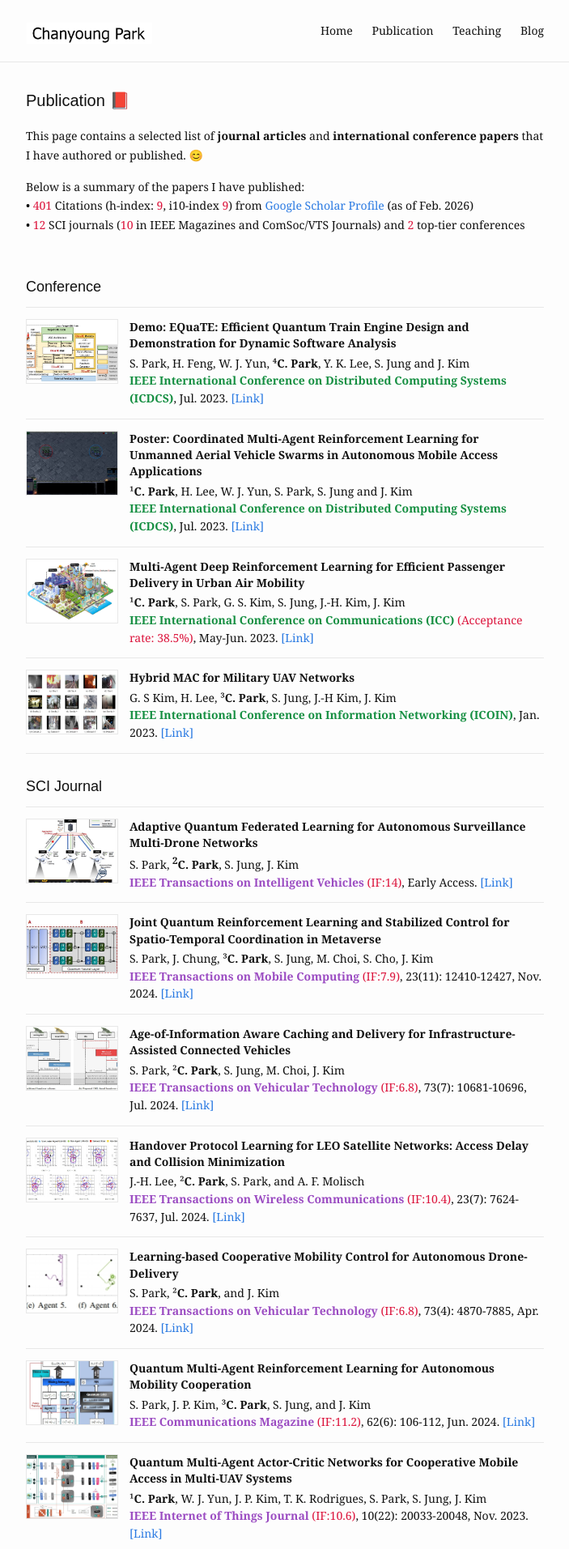
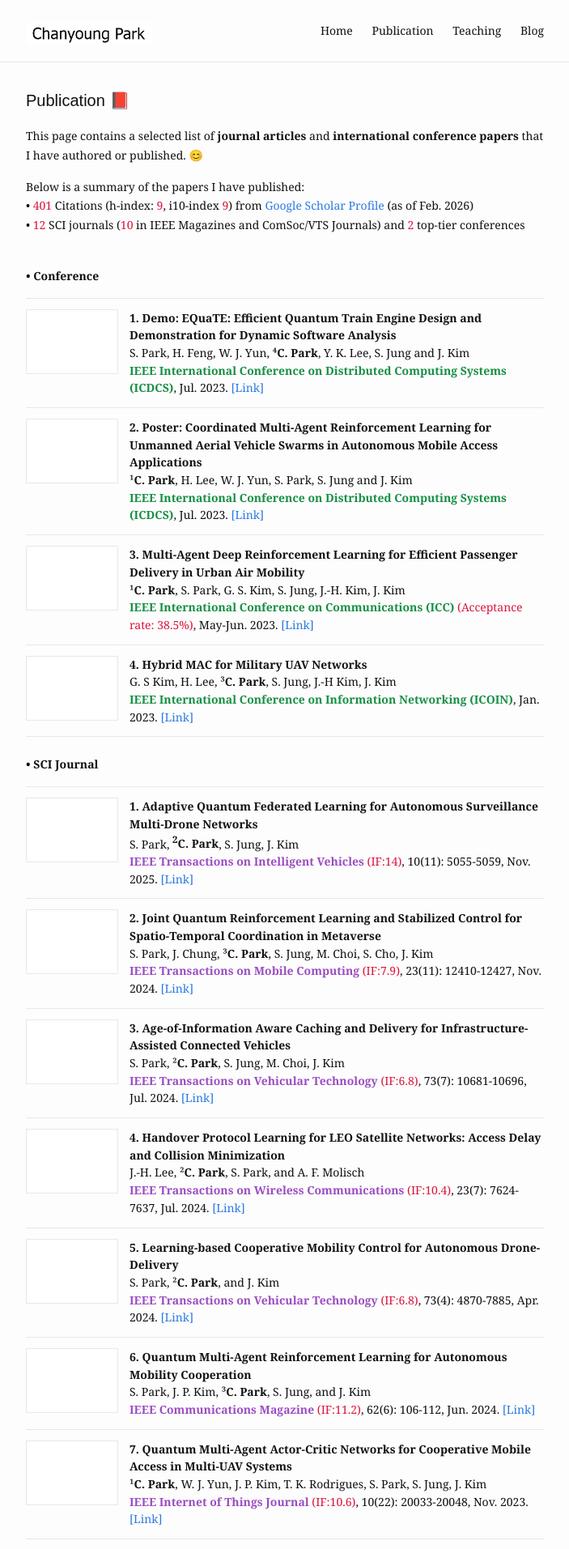
Before and after one commit to cosdeneb/cosdeneb.github.io, a Jekyll site: the page built from publication.md, in a window 1280 px wide. Shown: the top 1913 px of the page at 81% size, without its empty margins (288-991 px from the left). Built offline with Jekyll 4.4.1, drawn with Linux system fonts in a browser that asks for light colours; some of the changed text lies outside the part shown.

Commit message:
Update publication placeholders and CV

```diff
--- a/_sass/_site.scss
+++ b/_sass/_site.scss
@@ -9,62 +9,6 @@
     margin-bottom: 20px;
     margin-left: 0px;
   }
-}
-
-.home-section-title,
-.publication-section-title {
-  clear: both;
-  font-size: 18px;
-  line-height: 1.4;
-  margin-top: 28px;
-  margin-bottom: 12px;
-}
-
-.publication-list {
-  clear: both;
-  margin-bottom: 22px;
-}
-
-.publication-item {
-  display: flex;
-  gap: 14px;
-  padding: 14px 0;
-  border-top: 1px solid $grey-color-light;
-}
-
-.publication-list .publication-item:last-child {
-  border-bottom: 1px solid $grey-color-light;
-}
-
-.publication-thumb {
-  flex: 0 0 112px;
-  width: 112px;
-  height: 78px;
-  object-fit: cover;
-  border: 1px solid $grey-color-light;
-  background-color: #fff;
-}
-
-.publication-content {
-  flex: 1;
-  min-width: 0;
-  line-height: 1.55;
-}
-
-.publication-title {
-  font-weight: bold;
-  line-height: 1.45;
-  margin-bottom: 3px;
-}
-
-.publication-list.compact .publication-item {
-  padding: 12px 0;
-}
-
-.publication-list.compact .publication-thumb {
-  flex-basis: 96px;
-  width: 96px;
-  height: 66px;
 }
 
 .venue {
@@ -83,8 +27,34 @@
   color: #dc143c;
 }
 
-.publication-more {
-  margin-top: -8px;
+.publication-list {
+  clear: both;
+  margin-bottom: 22px;
+}
+
+.publication-item {
+  display: flex;
+  gap: 14px;
+  padding: 13px 0;
+  border-top: 1px solid $grey-color-light;
+}
+
+.publication-list .publication-item:last-child {
+  border-bottom: 1px solid $grey-color-light;
+}
+
+.publication-placeholder {
+  flex: 0 0 112px;
+  width: 112px;
+  height: 78px;
+  border: 1px solid $grey-color-light;
+  background-color: #fff;
+}
+
+.publication-content {
+  flex: 1;
+  min-width: 0;
+  line-height: 1.55;
 }
 
 @include media-query($on-mobile) {
@@ -92,8 +62,7 @@
     gap: 10px;
   }
 
-  .publication-thumb,
-  .publication-list.compact .publication-thumb {
+  .publication-placeholder {
     flex-basis: 82px;
     width: 82px;
     height: 58px;
--- a/publication.md
+++ b/publication.md
@@ -12,154 +12,154 @@ Below is a summary of the papers I have published: <br/>
 • <span class="metric">12</span> SCI journals (<span class="metric">10</span> in IEEE Magazines and ComSoc/VTS Journals) and <span class="metric">2</span> top-tier conferences <br/>
 <br/>
 
-<h2 class="publication-section-title">Conference</h2>
+<p><b>• Conference</b></p>
 
 <div class="publication-list">
   <div class="publication-item">
-    <img src="{{ '/assets/img/paper/equate.jpg' | absolute_url }}" alt="EQuaTE demo representative figure" class="publication-thumb" />
+    <div class="publication-placeholder" aria-hidden="true"></div>
     <div class="publication-content">
-      <div class="publication-title">Demo: EQuaTE: Efficient Quantum Train Engine Design and Demonstration for Dynamic Software Analysis</div>
-      <div>S. Park, H. Feng, W. J. Yun, ⁴<b>C. Park</b>, Y. K. Lee, S. Jung and J. Kim</div>
-      <div><span class="venue conference">IEEE International Conference on Distributed Computing Systems (ICDCS)</span>, Jul. 2023. <a href="https://ieeexplore.ieee.org/abstract/document/10272530">[Link]</a></div>
+      <b>1. Demo: EQuaTE: Efficient Quantum Train Engine Design and Demonstration for Dynamic Software Analysis</b><br/>
+      S. Park, H. Feng, W. J. Yun, ⁴<b>C. Park</b>, Y. K. Lee, S. Jung and J. Kim <br/>
+      <span class="venue conference">IEEE International Conference on Distributed Computing Systems (ICDCS)</span>, Jul. 2023. <a href="https://ieeexplore.ieee.org/abstract/document/10272530">[Link]</a>
     </div>
   </div>
 
   <div class="publication-item">
-    <img src="{{ '/assets/img/paper/smac.jpg' | absolute_url }}" alt="Coordinated multi-agent reinforcement learning representative figure" class="publication-thumb" />
+    <div class="publication-placeholder" aria-hidden="true"></div>
     <div class="publication-content">
-      <div class="publication-title">Poster: Coordinated Multi-Agent Reinforcement Learning for Unmanned Aerial Vehicle Swarms in Autonomous Mobile Access Applications</div>
-      <div>¹<b>C. Park</b>, H. Lee, W. J. Yun, S. Park, S. Jung and J. Kim</div>
-      <div><span class="venue conference">IEEE International Conference on Distributed Computing Systems (ICDCS)</span>, Jul. 2023. <a href="https://ieeexplore.ieee.org/abstract/document/10272444">[Link]</a></div>
+      <b>2. Poster: Coordinated Multi-Agent Reinforcement Learning for Unmanned Aerial Vehicle Swarms in Autonomous Mobile Access Applications</b><br/>
+      ¹<b>C. Park</b>, H. Lee, W. J. Yun, S. Park, S. Jung and J. Kim <br/>
+      <span class="venue conference">IEEE International Conference on Distributed Computing Systems (ICDCS)</span>, Jul. 2023. <a href="https://ieeexplore.ieee.org/abstract/document/10272444">[Link]</a>
     </div>
   </div>
 
   <div class="publication-item">
-    <img src="{{ '/assets/img/paper/tiv.jpg' | absolute_url }}" alt="Urban air mobility representative figure" class="publication-thumb" />
+    <div class="publication-placeholder" aria-hidden="true"></div>
     <div class="publication-content">
-      <div class="publication-title">Multi-Agent Deep Reinforcement Learning for Efficient Passenger Delivery in Urban Air Mobility</div>
-      <div>¹<b>C. Park</b>, S. Park, G. S. Kim, S. Jung, J.-H. Kim, J. Kim</div>
-      <div><span class="venue conference">IEEE International Conference on Communications (ICC)</span> <span class="metric">(Acceptance rate: 38.5%)</span>, May-Jun. 2023. <a href="https://ieeexplore.ieee.org/abstract/document/10279436">[Link]</a></div>
+      <b>3. Multi-Agent Deep Reinforcement Learning for Efficient Passenger Delivery in Urban Air Mobility</b><br/>
+      ¹<b>C. Park</b>, S. Park, G. S. Kim, S. Jung, J.-H. Kim, J. Kim <br/>
+      <span class="venue conference">IEEE International Conference on Communications (ICC)</span> <span class="metric">(Acceptance rate: 38.5%)</span>, May-Jun. 2023. <a href="https://ieeexplore.ieee.org/abstract/document/10279436">[Link]</a>
     </div>
   </div>
 
   <div class="publication-item">
-    <img src="{{ '/assets/img/paper/access_img.jpg' | absolute_url }}" alt="Hybrid MAC representative figure" class="publication-thumb" />
+    <div class="publication-placeholder" aria-hidden="true"></div>
     <div class="publication-content">
-      <div class="publication-title">Hybrid MAC for Military UAV Networks</div>
-      <div>G. S Kim, H. Lee, ³<b>C. Park</b>, S. Jung, J.-H Kim, J. Kim</div>
-      <div><span class="venue conference">IEEE International Conference on Information Networking (ICOIN)</span>, Jan. 2023. <a href="https://ieeexplore.ieee.org/abstract/document/10048910">[Link]</a></div>
+      <b>4. Hybrid MAC for Military UAV Networks</b><br/>
+      G. S Kim, H. Lee, ³<b>C. Park</b>, S. Jung, J.-H Kim, J. Kim <br/>
+      <span class="venue conference">IEEE International Conference on Information Networking (ICOIN)</span>, Jan. 2023. <a href="https://ieeexplore.ieee.org/abstract/document/10048910">[Link]</a>
     </div>
   </div>
 </div>
 
-<h2 class="publication-section-title">SCI Journal</h2>
+<p><b>• SCI Journal</b></p>
 
 <div class="publication-list">
   <div class="publication-item">
-    <img src="{{ '/assets/img/paper/TIV_2025.png' | absolute_url }}" alt="Adaptive quantum federated learning representative figure" class="publication-thumb" />
+    <div class="publication-placeholder" aria-hidden="true"></div>
     <div class="publication-content">
-      <div class="publication-title">Adaptive Quantum Federated Learning for Autonomous Surveillance Multi-Drone Networks</div>
-      <div>S. Park, <b><sup>2</sup>C. Park</b>, S. Jung, J. Kim</div>
-      <div><span class="venue journal">IEEE Transactions on Intelligent Vehicles</span> <span class="metric">(IF:14)</span>, Early Access. <a href="https://ieeexplore.ieee.org/abstract/document/10764760">[Link]</a></div>
+      <b>1. Adaptive Quantum Federated Learning for Autonomous Surveillance Multi-Drone Networks</b><br/>
+      S. Park, <b><sup>2</sup>C. Park</b>, S. Jung, J. Kim <br/>
+      <span class="venue journal">IEEE Transactions on Intelligent Vehicles</span> <span class="metric">(IF:14)</span>, 10(11): 5055-5059, Nov. 2025. <a href="https://ieeexplore.ieee.org/abstract/document/10764760">[Link]</a>
     </div>
   </div>
 
   <div class="publication-item">
-    <img src="{{ '/assets/img/paper/QNN.jpg' | absolute_url }}" alt="Quantum reinforcement learning representative figure" class="publication-thumb" />
+    <div class="publication-placeholder" aria-hidden="true"></div>
     <div class="publication-content">
-      <div class="publication-title">Joint Quantum Reinforcement Learning and Stabilized Control for Spatio-Temporal Coordination in Metaverse</div>
-      <div>S. Park, J. Chung, ³<b>C. Park</b>, S. Jung, M. Choi, S. Cho, J. Kim</div>
-      <div><span class="venue journal">IEEE Transactions on Mobile Computing</span> <span class="metric">(IF:7.9)</span>, 23(11): 12410-12427, Nov. 2024. <a href="https://ieeexplore.ieee.org/abstract/document/10543150">[Link]</a></div>
+      <b>2. Joint Quantum Reinforcement Learning and Stabilized Control for Spatio-Temporal Coordination in Metaverse</b><br/>
+      S. Park, J. Chung, ³<b>C. Park</b>, S. Jung, M. Choi, S. Cho, J. Kim <br/>
+      <span class="venue journal">IEEE Transactions on Mobile Computing</span> <span class="metric">(IF:7.9)</span>, 23(11): 12410-12427, Nov. 2024. <a href="https://ieeexplore.ieee.org/abstract/document/10543150">[Link]</a>
     </div>
   </div>
 
   <div class="publication-item">
-    <img src="{{ '/assets/img/paper/DHO.jpg' | absolute_url }}" alt="Connected vehicles caching representative figure" class="publication-thumb" />
+    <div class="publication-placeholder" aria-hidden="true"></div>
     <div class="publication-content">
-      <div class="publication-title">Age-of-Information Aware Caching and Delivery for Infrastructure-Assisted Connected Vehicles</div>
-      <div>S. Park, ²<b>C. Park</b>, S. Jung, M. Choi, J. Kim</div>
-      <div><span class="venue journal">IEEE Transactions on Vehicular Technology</span> <span class="metric">(IF:6.8)</span>, 73(7): 10681-10696, Jul. 2024. <a href="https://ieeexplore.ieee.org/abstract/document/10491361">[Link]</a></div>
+      <b>3. Age-of-Information Aware Caching and Delivery for Infrastructure-Assisted Connected Vehicles</b><br/>
+      S. Park, ²<b>C. Park</b>, S. Jung, M. Choi, J. Kim <br/>
+      <span class="venue journal">IEEE Transactions on Vehicular Technology</span> <span class="metric">(IF:6.8)</span>, 73(7): 10681-10696, Jul. 2024. <a href="https://ieeexplore.ieee.org/abstract/document/10491361">[Link]</a>
     </div>
   </div>
 
   <div class="publication-item">
-    <img src="{{ '/assets/img/paper/pos.jpg' | absolute_url }}" alt="LEO satellite handover representative figure" class="publication-thumb" />
+    <div class="publication-placeholder" aria-hidden="true"></div>
     <div class="publication-content">
-      <div class="publication-title">Handover Protocol Learning for LEO Satellite Networks: Access Delay and Collision Minimization</div>
-      <div>J.-H. Lee, ²<b>C. Park</b>, S. Park, and A. F. Molisch</div>
-      <div><span class="venue journal">IEEE Transactions on Wireless Communications</span> <span class="metric">(IF:10.4)</span>, 23(7): 7624-7637, Jul. 2024. <a href="https://ieeexplore.ieee.org/abstract/document/10371217">[Link]</a></div>
+      <b>4. Handover Protocol Learning for LEO Satellite Networks: Access Delay and Collision Minimization</b><br/>
+      J.-H. Lee, ²<b>C. Park</b>, S. Park, and A. F. Molisch <br/>
+      <span class="venue journal">IEEE Transactions on Wireless Communications</span> <span class="metric">(IF:10.4)</span>, 23(7): 7624-7637, Jul. 2024. <a href="https://ieeexplore.ieee.org/abstract/document/10371217">[Link]</a>
     </div>
   </div>
 
   <div class="publication-item">
-    <img src="{{ '/assets/img/paper/traj.jpg' | absolute_url }}" alt="Drone delivery trajectory representative figure" class="publication-thumb" />
+    <div class="publication-placeholder" aria-hidden="true"></div>
     <div class="publication-content">
-      <div class="publication-title">Learning-based Cooperative Mobility Control for Autonomous Drone-Delivery</div>
-      <div>S. Park, ²<b>C. Park</b>, and J. Kim</div>
-      <div><span class="venue journal">IEEE Transactions on Vehicular Technology</span> <span class="metric">(IF:6.8)</span>, 73(4): 4870-7885, Apr. 2024. <a href="https://ieeexplore.ieee.org/abstract/document/10310117">[Link]</a></div>
+      <b>5. Learning-based Cooperative Mobility Control for Autonomous Drone-Delivery</b><br/>
+      S. Park, ²<b>C. Park</b>, and J. Kim <br/>
+      <span class="venue journal">IEEE Transactions on Vehicular Technology</span> <span class="metric">(IF:6.8)</span>, 73(4): 4870-7885, Apr. 2024. <a href="https://ieeexplore.ieee.org/abstract/document/10310117">[Link]</a>
     </div>
   </div>
 
   <div class="publication-item">
-    <img src="{{ '/assets/img/paper/Q2MIX.jpg' | absolute_url }}" alt="Quantum multi-agent reinforcement learning representative figure" class="publication-thumb" />
+    <div class="publication-placeholder" aria-hidden="true"></div>
     <div class="publication-content">
-      <div class="publication-title">Quantum Multi-Agent Reinforcement Learning for Autonomous Mobility Cooperation</div>
-      <div>S. Park, J. P. Kim, ³<b>C. Park</b>, S. Jung, and J. Kim</div>
-      <div><span class="venue journal">IEEE Communications Magazine</span> <span class="metric">(IF:11.2)</span>, 62(6): 106-112, Jun. 2024. <a href="https://ieeexplore.ieee.org/abstract/document/10232949">[Link]</a></div>
+      <b>6. Quantum Multi-Agent Reinforcement Learning for Autonomous Mobility Cooperation</b><br/>
+      S. Park, J. P. Kim, ³<b>C. Park</b>, S. Jung, and J. Kim <br/>
+      <span class="venue journal">IEEE Communications Magazine</span> <span class="metric">(IF:11.2)</span>, 62(6): 106-112, Jun. 2024. <a href="https://ieeexplore.ieee.org/abstract/document/10232949">[Link]</a>
     </div>
   </div>
 
   <div class="publication-item">
-    <img src="{{ '/assets/img/paper/commnet.jpg' | absolute_url }}" alt="Multi-UAV access representative figure" class="publication-thumb" />
+    <div class="publication-placeholder" aria-hidden="true"></div>
     <div class="publication-content">
-      <div class="publication-title">Quantum Multi-Agent Actor-Critic Networks for Cooperative Mobile Access in Multi-UAV Systems</div>
-      <div>¹<b>C. Park</b>, W. J. Yun, J. P. Kim, T. K. Rodrigues, S. Park, S. Jung, J. Kim</div>
-      <div><span class="venue journal">IEEE Internet of Things Journal</span> <span class="metric">(IF:10.6)</span>, 10(22): 20033-20048, Nov. 2023. <a href="https://ieeexplore.ieee.org/abstract/document/10143981">[Link]</a></div>
+      <b>7. Quantum Multi-Agent Actor-Critic Networks for Cooperative Mobile Access in Multi-UAV Systems</b><br/>
+      ¹<b>C. Park</b>, W. J. Yun, J. P. Kim, T. K. Rodrigues, S. Park, S. Jung, J. Kim <br/>
+      <span class="venue journal">IEEE Internet of Things Journal</span> <span class="metric">(IF:10.6)</span>, 10(22): 20033-20048, Nov. 2023. <a href="https://ieeexplore.ieee.org/abstract/document/10143981">[Link]</a>
     </div>
   </div>
 
   <div class="publication-item">
-    <img src="{{ '/assets/img/paper/two_stage.jpg' | absolute_url }}" alt="Two-stage task outsourcing representative figure" class="publication-thumb" />
+    <div class="publication-placeholder" aria-hidden="true"></div>
     <div class="publication-content">
-      <div class="publication-title">Two-Stage Self-Adaptive Task Outsourcing Decision Making for Edge-Assisted Multi-UAV Networks</div>
-      <div>S. Jung, ²<b>C. Park</b>, M. Levorato, J.-H. Kim, and J. Kim</div>
-      <div><span class="venue journal">IEEE Transactions on Vehicular Technology</span> <span class="metric">(IF:6.8)</span>, 72(11): 14889-14905, Nov. 2023. <a href="https://ieeexplore.ieee.org/abstract/document/10144676">[Link]</a></div>
+      <b>8. Two-Stage Self-Adaptive Task Outsourcing Decision Making for Edge-Assisted Multi-UAV Networks</b><br/>
+      S. Jung, ²<b>C. Park</b>, M. Levorato, J.-H. Kim, and J. Kim <br/>
+      <span class="venue journal">IEEE Transactions on Vehicular Technology</span> <span class="metric">(IF:6.8)</span>, 72(11): 14889-14905, Nov. 2023. <a href="https://ieeexplore.ieee.org/abstract/document/10144676">[Link]</a>
     </div>
   </div>
 
   <div class="publication-item">
-    <img src="{{ '/assets/img/paper/object_detection.jpg' | absolute_url }}" alt="Autonomous mobility control representative figure" class="publication-thumb" />
+    <div class="publication-placeholder" aria-hidden="true"></div>
     <div class="publication-content">
-      <div class="publication-title">Two Tales of Platoon Intelligence for Autonomous Mobility Control: Enabling Deep Learning Recipes</div>
-      <div>S. Park, H. Lee, ³<b>C. Park</b>, S. Jung, M. Choi, and J. Kim</div>
-      <div><span class="venue journal">ETRI Journal (Wiley)</span>, 45(5): 735-745, Oct. 2023. <a href="https://onlinelibrary.wiley.com/doi/full/10.4218/etrij.2023-0132">[Link]</a></div>
+      <b>9. Two Tales of Platoon Intelligence for Autonomous Mobility Control: Enabling Deep Learning Recipes</b><br/>
+      S. Park, H. Lee, ³<b>C. Park</b>, S. Jung, M. Choi, and J. Kim <br/>
+      <span class="venue journal">ETRI Journal (Wiley)</span>, 45(5): 735-745, Oct. 2023. <a href="https://onlinelibrary.wiley.com/doi/full/10.4218/etrij.2023-0132">[Link]</a>
     </div>
   </div>
 
   <div class="publication-item">
-    <img src="{{ '/assets/img/paper/equate_plot.jpg' | absolute_url }}" alt="EQuaTE analysis representative figure" class="publication-thumb" />
+    <div class="publication-placeholder" aria-hidden="true"></div>
     <div class="publication-content">
-      <div class="publication-title">EQuaTE: Efficient Quantum Train Engine for Run-Time Dynamic Analysis and Visual Feedback in Autonomous Driving</div>
-      <div>S. Park, H. Feng, ³<b>C. Park</b>, Y. K. Lee, S. Jung, J. Kim</div>
-      <div><span class="venue journal">IEEE Internet Computing</span> <span class="metric">(IF:3.2)</span>, 27(5): 24-31, Sep.-Oct. 2023. <a href="https://ieeexplore.ieee.org/abstract/document/10229500">[Link]</a></div>
+      <b>10. EQuaTE: Efficient Quantum Train Engine for Run-Time Dynamic Analysis and Visual Feedback in Autonomous Driving</b><br/>
+      S. Park, H. Feng, ³<b>C. Park</b>, Y. K. Lee, S. Jung, J. Kim <br/>
+      <span class="venue journal">IEEE Internet Computing</span> <span class="metric">(IF:3.2)</span>, 27(5): 24-31, Sep.-Oct. 2023. <a href="https://ieeexplore.ieee.org/abstract/document/10229500">[Link]</a>
     </div>
   </div>
 
   <div class="publication-item">
-    <img src="{{ '/assets/img/paper/tiv.jpg' | absolute_url }}" alt="Urban air mobility service representative figure" class="publication-thumb" />
+    <div class="publication-placeholder" aria-hidden="true"></div>
     <div class="publication-content">
-      <div class="publication-title">Multi-Agent Reinforcement Learning for Cooperative Air Transportation Services in City-Wide Autonomous Urban Air Mobility</div>
-      <div>¹<b>C. Park</b>, G. S. Kim, S. Park, S. Jung, J. Kim</div>
-      <div><span class="venue journal">IEEE Transactions on Intelligent Vehicles</span> <span class="metric">(IF:8.2)</span>, 8(8): 4016-4030, Aug. 2023. <a href="https://ieeexplore.ieee.org/abstract/document/10144378">[Link]</a></div>
+      <b>11. Multi-Agent Reinforcement Learning for Cooperative Air Transportation Services in City-Wide Autonomous Urban Air Mobility</b><br/>
+      ¹<b>C. Park</b>, G. S. Kim, S. Park, S. Jung, J. Kim <br/>
+      <span class="venue journal">IEEE Transactions on Intelligent Vehicles</span> <span class="metric">(IF:8.2)</span>, 8(8): 4016-4030, Aug. 2023. <a href="https://ieeexplore.ieee.org/abstract/document/10144378">[Link]</a>
     </div>
   </div>
 
   <div class="publication-item">
-    <img src="{{ '/assets/img/paper/access_img.jpg' | absolute_url }}" alt="Multi-UAV surveillance scheduling representative figure" class="publication-thumb" />
+    <div class="publication-placeholder" aria-hidden="true"></div>
     <div class="publication-content">
-      <div class="publication-title">Workload-Aware Scheduling using Markov Decision Process for Infrastructure-Assisted Learning-Based Multi-UAV Surveillance Networks</div>
-      <div>S. Park, ²<b>C. Park</b>, S. Jung, J.-H. Kim, J. Kim</div>
-      <div><span class="venue journal">IEEE Access (IEEE Vehicular Technology Society Section)</span> <span class="metric">(IF:3.9)</span>, 11: 16533-16548, Feb. 2023. <a href="https://ieeexplore.ieee.org/abstract/document/10045685">[Link]</a></div>
+      <b>12. Workload-Aware Scheduling using Markov Decision Process for Infrastructure-Assisted Learning-Based Multi-UAV Surveillance Networks</b><br/>
+      S. Park, ²<b>C. Park</b>, S. Jung, J.-H. Kim, J. Kim <br/>
+      <span class="venue journal">IEEE Access (IEEE Vehicular Technology Society Section)</span> <span class="metric">(IF:3.9)</span>, 11: 16533-16548, Feb. 2023. <a href="https://ieeexplore.ieee.org/abstract/document/10045685">[Link]</a>
     </div>
   </div>
 </div>
```
Also changed, not shown: index.md (+1 -33 lines), assets/img/profile-pic.jpg (deleted), assets/img/suit_cy.jpg (deleted), assets/img/wechat-qr-code.png (deleted), 1 other file.
